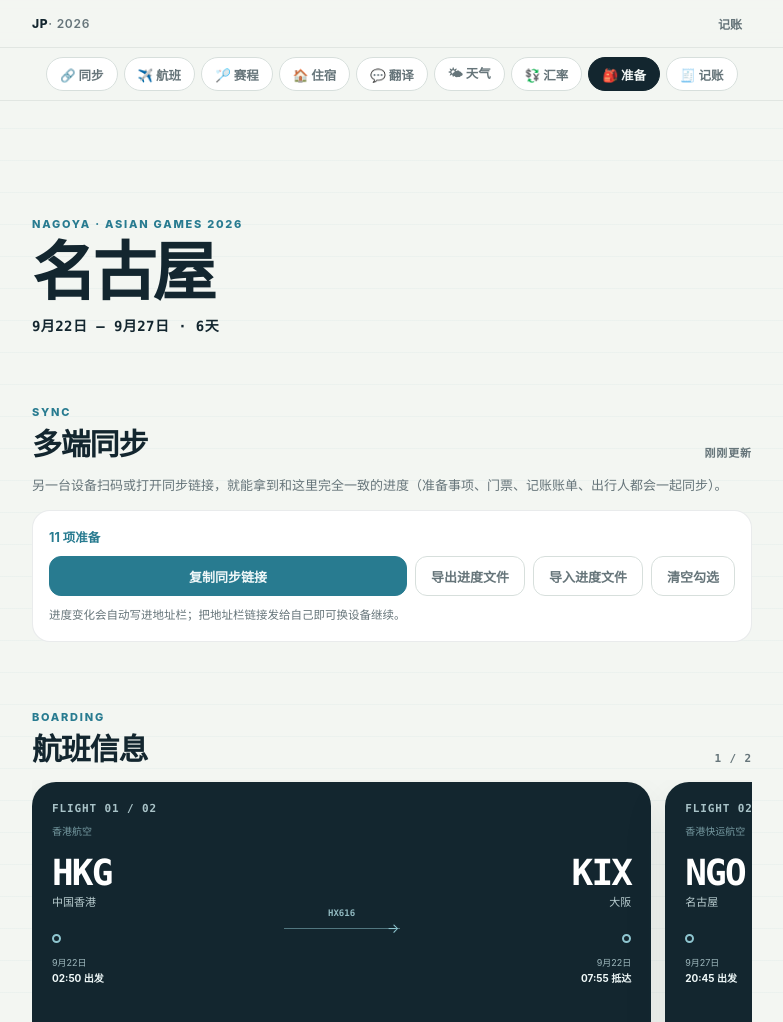
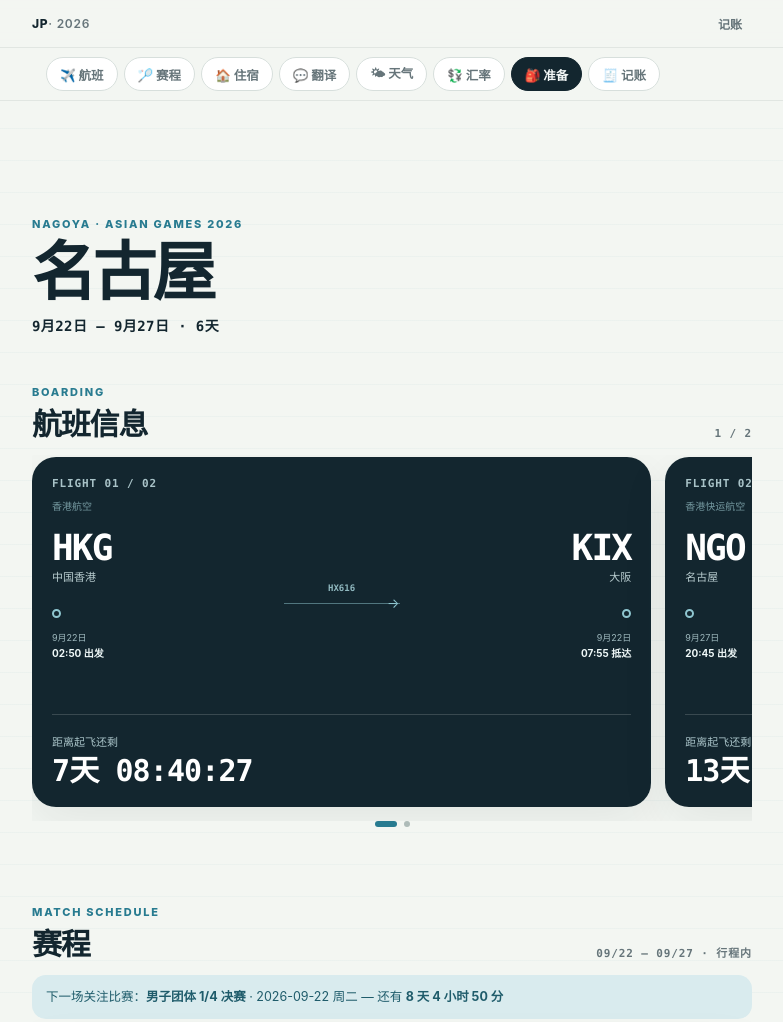
Before and after one commit to 940555875-source/nagoya-asian-games-2026, a plain HTML site: page index.html in a window 1280 px wide. Shown: the top 1022 px of the page, without its empty margins (248-1031 px from the left). Drawn offline with Linux system fonts and the light colour scheme; no server answers.

Commit message:
移除同步板块（已改由云端自动同步）

```diff
--- a/index.html
+++ b/index.html
@@ -12,7 +12,6 @@
   <link rel="stylesheet" href="ledger.css?v=20260910-2">
   <link rel="stylesheet" href="sections.css?v=20260914-6">
   <script src="runtime-storage.js?v=20260910-2" defer></script>
-  <script src="sync.js?v=20260914-2" defer></script>
   <script src="overview-map.js?v=20260910-2" defer></script>
   <script src="route-ui.js?v=20260910-2" defer></script>
   <script src="app.js?v=20260910-4" defer></script>
@@ -35,7 +34,6 @@
 
   <nav class="section-nav" id="section-nav" aria-label="页面栏目">
     <div class="section-nav__inner">
-      <a href="#sync" data-nav="sync">🔗 同步</a>
       <a href="#flights" data-nav="flights" data-module="flights" hidden>✈️ 航班</a>
       <a href="#schedule" data-nav="schedule">🏸 赛程</a>
       <a href="#stay" data-nav="stay">🏠 住宿</a>
@@ -52,17 +50,6 @@
       <div class="hero__eyebrow" id="trip-eyebrow"></div>
       <h1 id="trip-title">正在载入旅程</h1>
       <p class="hero__date" id="trip-date"></p>
-    </section>
-
-    <section class="section sync-section" id="sync" aria-labelledby="sync-title">
-      <div class="section-heading">
-        <div>
-          <p class="section-kicker">SYNC</p>
-          <h2 id="sync-title">多端同步</h2>
-        </div>
-        <span class="soft-label" id="sync-updated"></span>
-      </div>
-      <div id="sync-body"></div>
     </section>
 
     <section class="section flights-section" id="flights" aria-labelledby="flights-title" data-module="flights" hidden>
--- a/navbar.js
+++ b/navbar.js
@@ -2,7 +2,7 @@
 (() => {
   "use strict";
 
-  const NAV_IDS = ["sync", "flights", "schedule", "stay", "translate", "weather", "fx", "prep"];
+  const NAV_IDS = ["flights", "schedule", "stay", "translate", "weather", "fx", "prep"];
   let frame = 0;
 
   function navLinks() {
--- a/site-navigation.js
+++ b/site-navigation.js
@@ -1,5 +1,5 @@
 (() => {
-  const TRAVEL_HASHES = new Set(["", "#top", "#sync", "#flights", "#schedule", "#stay", "#translate", "#weather", "#fx", "#prep"]);
+  const TRAVEL_HASHES = new Set(["", "#top", "#flights", "#schedule", "#stay", "#translate", "#weather", "#fx", "#prep"]);
   const isLedgerHash = (hash) => hash === "#ledger" || hash.startsWith("#ledger-");
   const ledgerEnabled = () => !document.querySelector("#ledger-navigation-link")?.hidden;
   const viewForHash = (hash) => isLedgerHash(hash) && ledgerEnabled() ? "ledger" : "travel";
```
